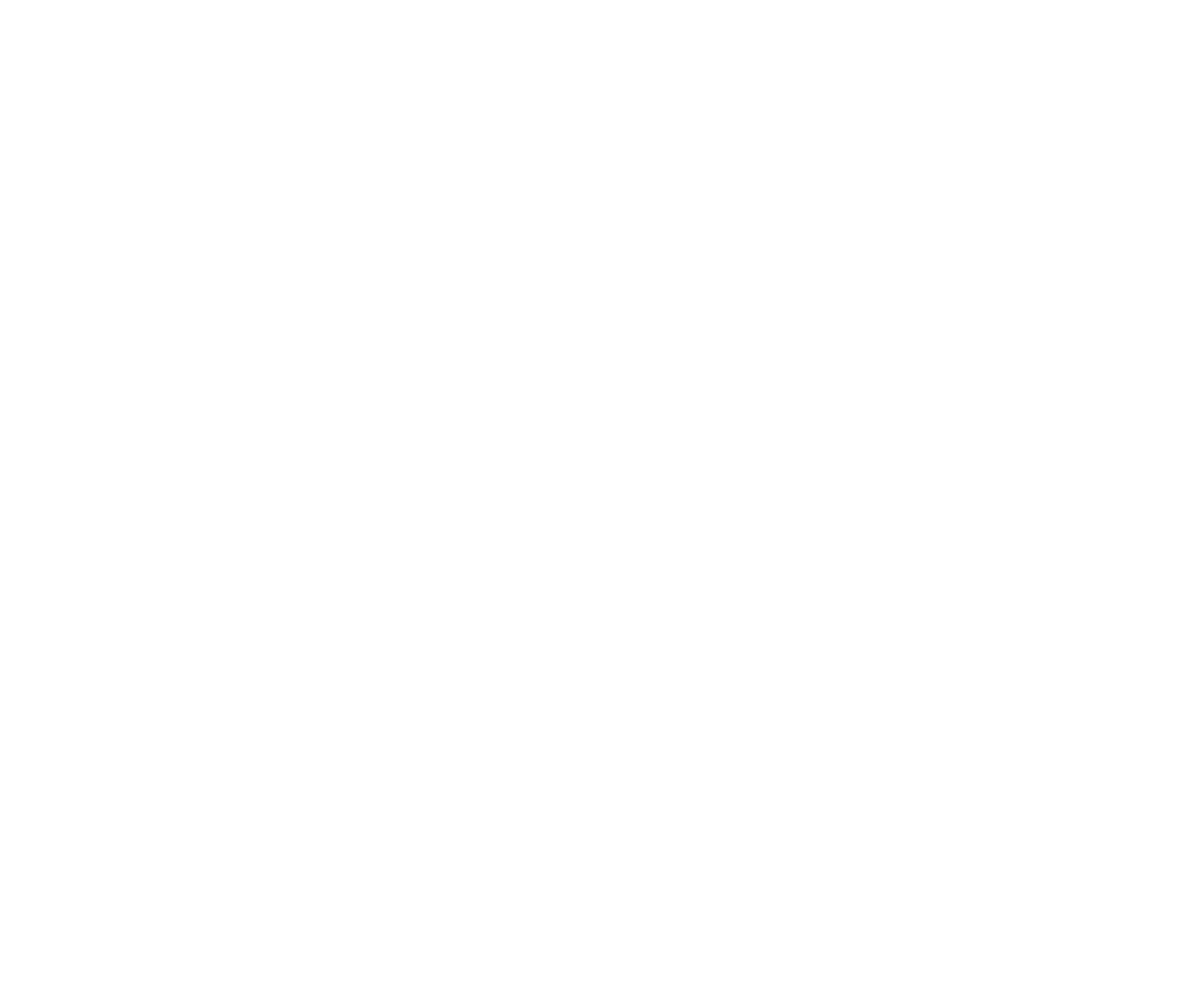
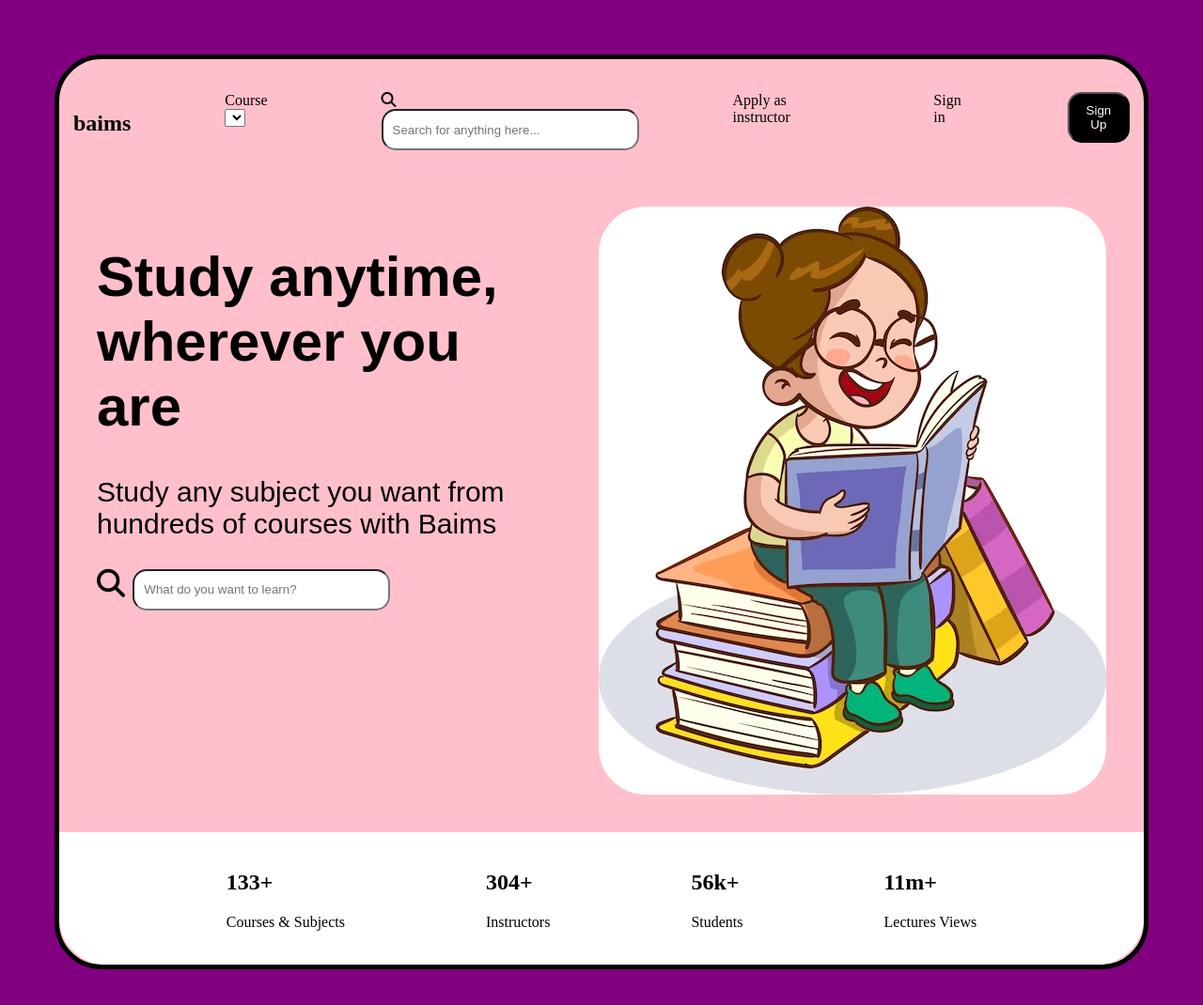
Before and after one commit to Yaar-Nuul/Assessment-two-html, a plain HTML site: page index.html in a window 1280 px wide. Shown: the whole page at 94% size. Before the commit the page ends 800 px from the top, so only its background shows below. Drawn offline with Linux system fonts and the light colour scheme.

Commit message:
add content

```diff
--- a/index.html
+++ b/index.html
@@ -4,9 +4,85 @@
     <meta charset="UTF-8">
     <meta name="viewport" content="width=device-width, initial-scale=1.0">
     <link rel="stylesheet" href="style.css">
-    <title>Document</title>
+    <link rel="stylesheet" href="https://cdnjs.cloudflare.com/ajax/libs/font-awesome/6.5.2/css/all.min.css" href="style.css">
+    <title>Baims</title>
 </head>
 <body>
+
+    <div id="container">
+        <!-- navbar -->
+        <div id="navbar">
+            <h2>baims</h2>
+            <div>
+            <a>Course</a>
+            <select name="text" aria-placeholder="Courses">
+            </select>
+            </div>
+
+            <div>
+            <i class="fa-solid fa-magnifying-glass"></i>
+            <input class="input-field"     type="text" name="text" placeholder= "Search for anything here...">
+            </div>
+             <a>Apply as instructor</a>
+             <span>
+                <a>Sign in</a>
+             </span>
+
+             <div>
+             <button>Sign Up</button>
+             </div>
+
+        </div>
+
+
+        <!-- Landing Page -->
+        <div id="lan-page">
+            <div>
+                <h1>Study anytime,<br>wherever you are</h1>
+                <p>Study any subject you want from hundreds of courses with Baims</p>
+
+
+            <i class="fa-solid fa-magnifying-glass"></i>
+            <input class="input-field"     type="text" name="text" placeholder= "What do you want to learn?">
+        </div>
+
+
+
+        <img src="image/books.avif" alt="Animated smart little girl sitting on the books">
+
+
+    </div>
+
+
+   <!-- Numbers -->
+
+   <div id="count">
+    <div>
+        <h2>133+</h2>
+        <p>Courses & Subjects</p>
+    </div>
+
+    <div>
+        <h2>304+</h2>
+        <p>Instructors</p>
+    </div>
+
+    <div>
+        <h2>56k+</h2>
+        <p>Students</p>
+    </div>
+
+    <div>
+        <h2>11m+</h2>
+        <p>Lectures Views</p>
+    </div>
+
+   </div>
+
+
+
+    </div>
+
 
 
 </body>
--- a/style.css
+++ b/style.css
@@ -0,0 +1,112 @@
+body{
+    background-color: purple;
+    padding: 50px;
+}
+#container{
+    background-color: pink;
+    border: solid 5px;
+    border-radius: 50px;
+    padding-top: 20px;
+
+}
+#navbar{
+    display: flex;
+    gap: 100px;
+    padding: 15px;
+}
+#lan-page{
+    display: flex;
+    gap: 50px;
+    padding: 40px;
+    text-align: left;
+    font-size: 30px;
+    font-family: 'Arial';
+}
+img{
+    border-radius: 50px;
+}
+input{
+    height: 20px;
+    width: 250px;
+    border-radius: 15px;
+    padding: 10px;
+}
+button{
+    background-color: black;
+    color: white;
+    padding: 10px;
+    border-radius: 15px;
+}
+
+#count{
+    display: flex;
+    gap: 150px;
+    justify-content: center;
+    background-color: white;
+    border-bottom-left-radius: 50px;
+    border-bottom-right-radius: 50px;
+    padding: 20px;
+}
+
+
+
+
+
+
+
+
+
+
+/* @media only screen and (max-width: 1024px) and (min-width: 768px){
+    body{
+        background-color: purple;
+        padding: 25px;
+    }
+    #container{
+        background-color: pink;
+        border: solid 5px;
+        border-radius: 50px;
+        padding-top: 20px;
+
+    }
+    #navbar{
+        display: flex;
+        gap: 100px;
+        padding: 15px;
+    }
+    #lan-page{
+        display: flex;
+        gap: 50px;
+        padding: 40px;
+        text-align: left;
+        font-size: 30px;
+        font-family: 'Arial';
+    }
+    img{
+        border-radius: 50px;
+    }
+    input{
+        height: 20px;
+        width: 250px;
+        border-radius: 15px;
+        padding: 10px;
+    }
+    button{
+        background-color: black;
+        color: white;
+        padding: 10px;
+        border-radius: 15px;
+    }
+
+    #count{
+        display: flex;
+        gap: 150px;
+        justify-content: center;
+        background-color: white;
+        border-bottom-left-radius: 50px;
+        border-bottom-right-radius: 50px;
+        padding: 20px;
+    }
+
+
+} */
```
Also changed, not shown: image/books.avif (added).
